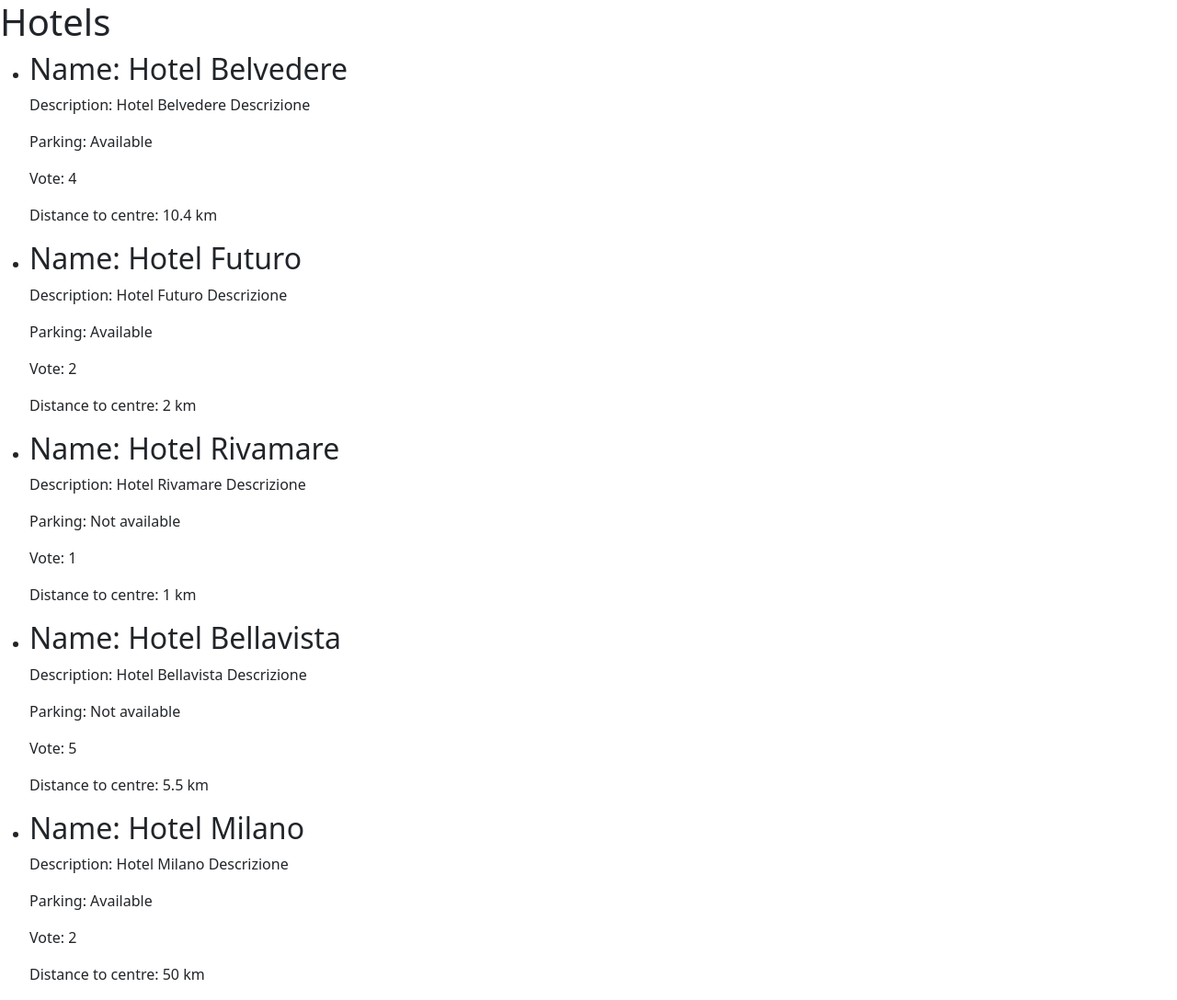
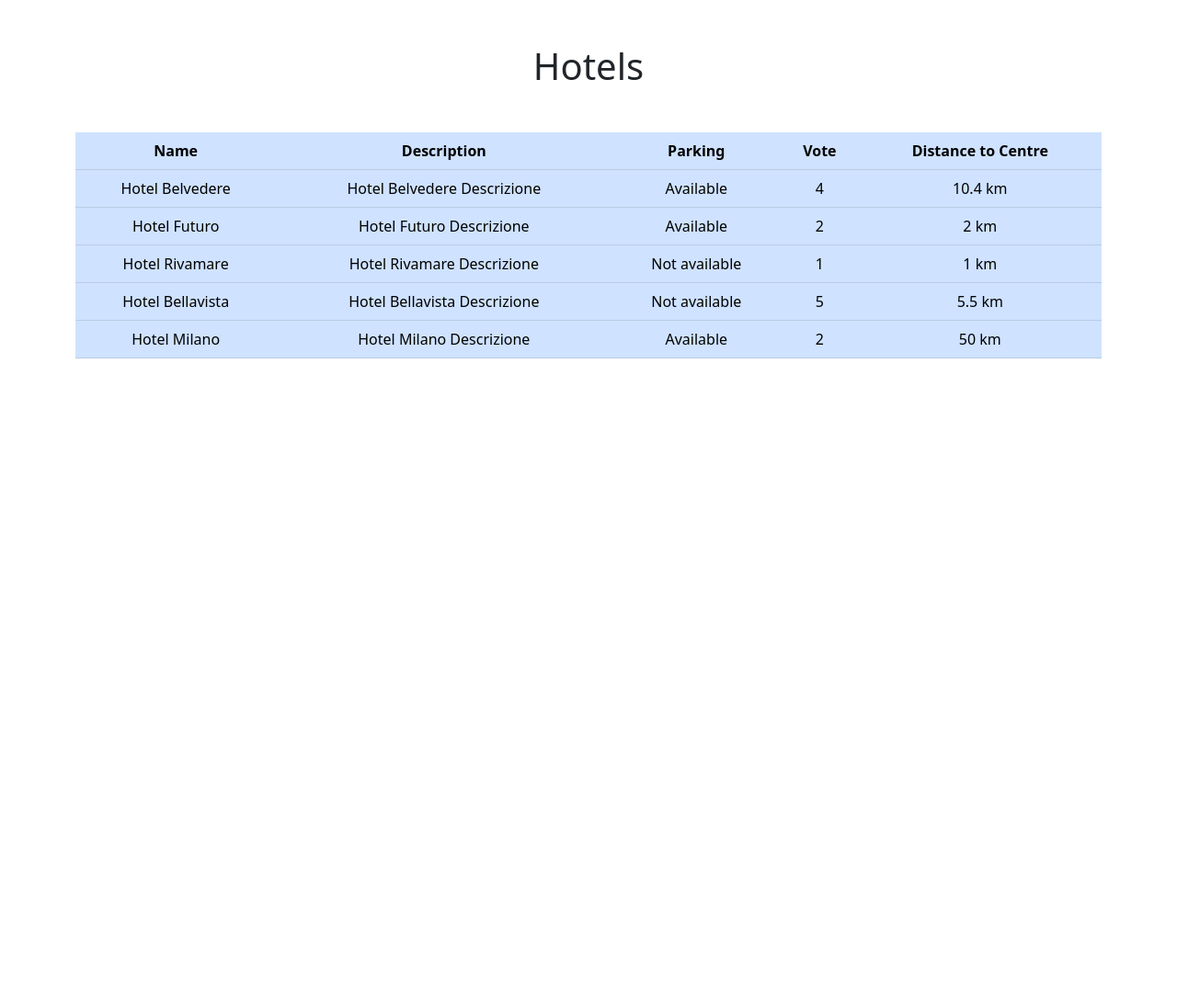
Before and after one commit to Christian-Beninati/php-hotel, a PHP site: page / in a window 1280 px wide. Shown: the whole page at 92% size. After the commit the page ends 390 px from the top, so only its background shows below. Run offline with PHP 8.4, Linux system fonts and the light colour scheme.

Commit message:
replace-list-with-table

```diff
--- a/index.php
+++ b/index.php
@@ -1,15 +1,17 @@
 <?php
-
+// Include
 include 'includes/data/hotels.php';
 
 ?>
 
+<!-- Html -->
 <!DOCTYPE html>
 <html lang="en">
 
 <head>
     <meta charset="UTF-8">
     <meta name="viewport" content="width=device-width, initial-scale=1.0">
+    <!-- Title -->
     <title>PHP Hotel</title>
 
     <!-- Bootstrap -->
@@ -17,20 +19,42 @@ include 'includes/data/hotels.php';
 </head>
 
 <body>
+    <!-- Main -->
     <main>
-        <section id="hotels">
-            <h1>Hotels </h1>
-            <ul>
-                <?php foreach ($hotels as $hotel) : ?>
-                    <li>
-                        <h2>Name: <?= $hotel['name']; ?></h2>
-                        <p>Description: <?= $hotel['description']; ?></p>
-                        <p>Parking: <?= $hotel['parking'] ? 'Available' : 'Not available'; ?></p>
-                        <p>Vote: <?= $hotel['vote']; ?></p>
-                        <p>Distance to centre: <?= $hotel['distance_to_center']; ?> km</p>
-                    </li>
-                <?php endforeach; ?>
-            </ul>
+        <!-- Section -->
+        <section id="hotels" class="container">
+
+            <!-- H1 -->
+            <h1 class="my-5 text-center">Hotels </h1>
+
+            <!-- Table -->
+            <table class="table table-primary">
+
+                <!-- Thead -->
+                <thead>
+                    <tr>
+                        <th class="text-center">Name</th>
+                        <th class="text-center">Description</th>
+                        <th class="text-center">Parking</th>
+                        <th class="text-center">Vote</th>
+                        <th class="text-center">Distance to Centre</th>
+                    </tr>
+                </thead>
+
+                <!-- Tbody -->
+                <tbody>
+                    <!-- Foreach -->
+                    <?php foreach ($hotels as $hotel) : ?>
+                        <tr>
+                            <td class="text-center"><?= $hotel['name']; ?></td>
+                            <td class="text-center"><?= $hotel['description']; ?></td>
+                            <td class="text-center"><?= $hotel['parking'] ? 'Available' : 'Not available'; ?></td>
+                            <td class="text-center"><?= $hotel['vote']; ?></td>
+                            <td class="text-center"><?= $hotel['distance_to_center']; ?> km</td>
+                        </tr>
+                    <?php endforeach; ?>
+                </tbody>
+            </table>
         </section>
     </main>
 </body>
```
